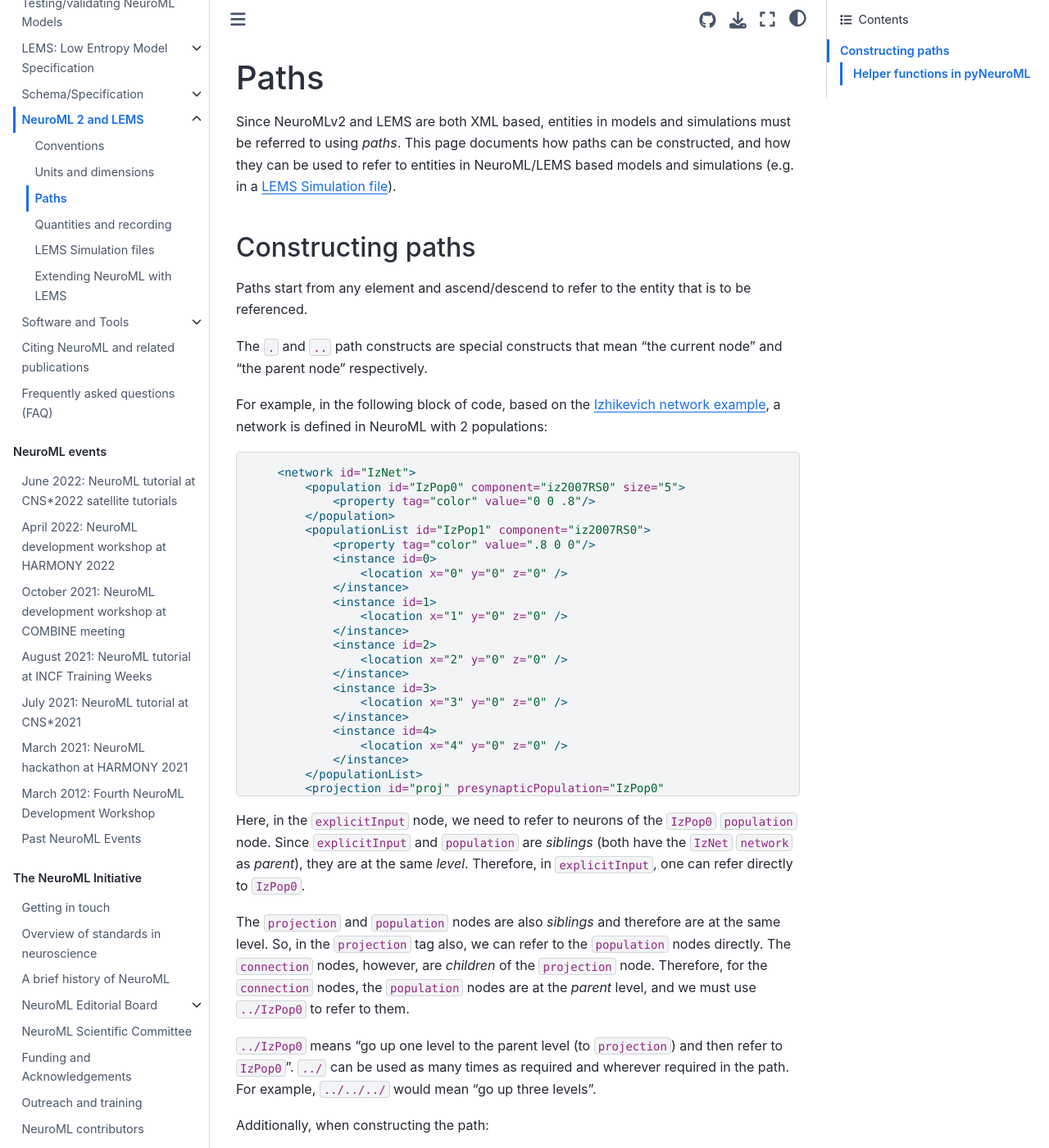
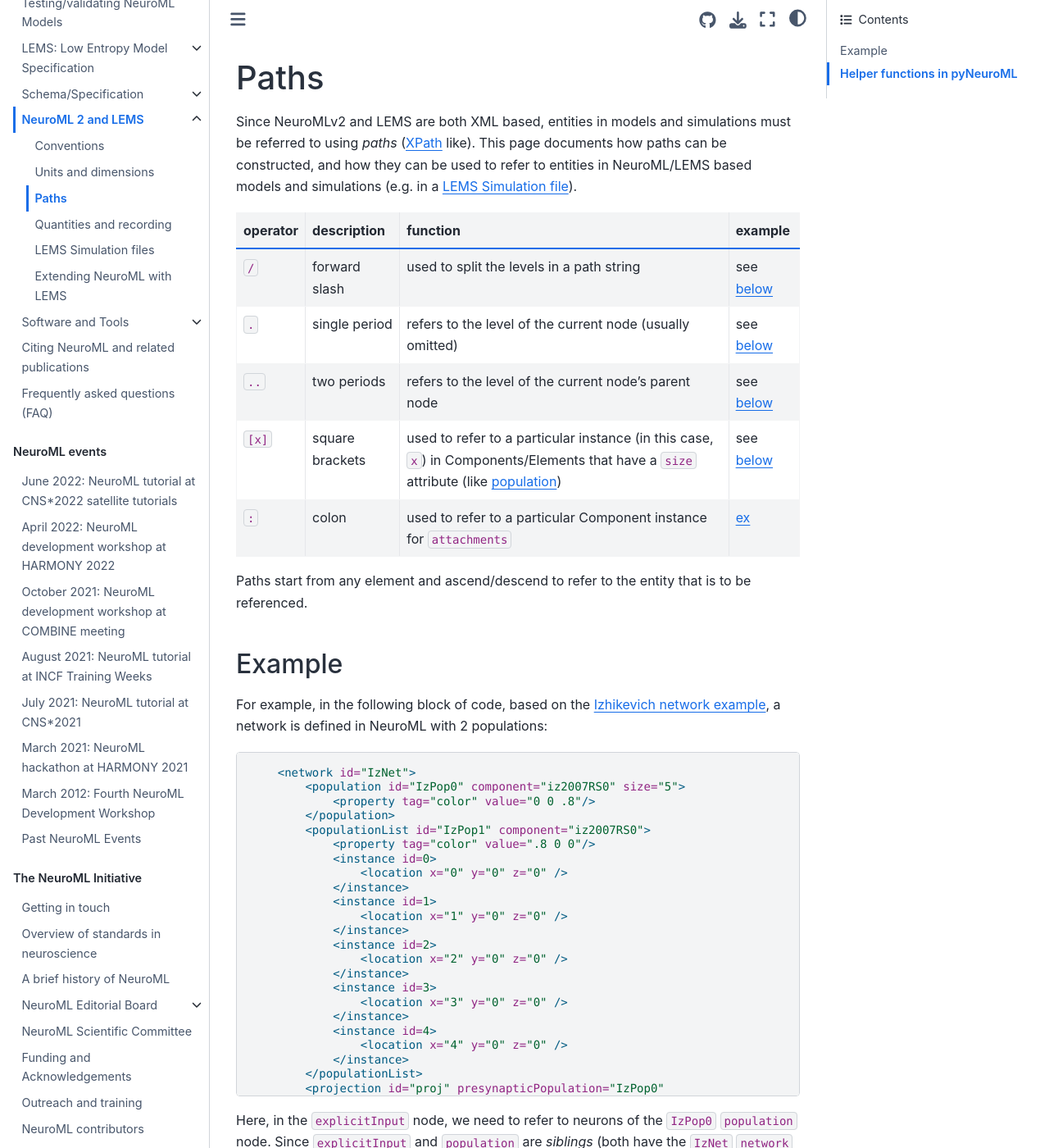
Before and after one commit to NeuroML/Documentation, a Jupyter Book: the page built from source/Userdocs/Paths.md, in a window 1280 px wide and 1400 px high. Shown: the whole window at 82% size. Built offline with Jupyter Book 1.0.4 settings and Sphinx 7.4.7 and the Sphinx Book theme 1.1.4, drawn with Linux system fonts in a browser that asks for light colours; pages that are not in the unit, such as notebooks, are missing from menus; some of the changed text lies outside the part shown.

Commit message:
feat(paths): add table, include missed operators

````diff
--- a/source/Userdocs/Paths.md
+++ b/source/Userdocs/Paths.md
@@ -1,14 +1,42 @@
 (userdocs:paths)=
 # Paths
 
-Since NeuroMLv2 and LEMS are both XML based, entities in models and simulations must be referred to using *paths*.
+Since NeuroMLv2 and LEMS are both XML based, entities in models and simulations must be referred to using *paths* ([XPath](https://en.wikipedia.org/wiki/XPath) like).
 This page documents how paths can be constructed, and how they can be used to refer to entities in NeuroML/LEMS based models and simulations (e.g. in a {ref}`LEMS Simulation file <userdocs:lemssimulation>`).
 
-(userdocs:constructingpaths)=
-## Constructing paths
+```{list-table}
+:header-rows: 1
+:name: paths-operators
+
+* - operator
+  - description
+  - function
+  - example
+* - {code}`/`
+  - forward slash
+  - used to split the levels in a path string
+  - see {ref}`below <userdocs:paths:example>`
+* - {code}`.`
+  - single period
+  - refers to the level of the current node (usually omitted)
+  - see {ref}`below <userdocs:paths:example>`
+* - {code}`..`
+  - two periods
+  - refers to the level of the current node's parent node
+  - see {ref}`below <userdocs:paths:example>`
+* - {code}`[x]`
+  - square brackets
+  - used to refer to a particular instance (in this case, {code}`x`) in Components/Elements that have a `size` attribute (like {ref}`population <schema:population>`)
+  - see {ref}`below <userdocs:paths:example>`
+* - {code}`:`
+  - colon
+  - used to refer to a particular Component instance for {code}`attachments`
+  - [ex](https://github.com/NeuroML/NeuroML2/blob/master/LEMSexamples/LEMS_NML2_Ex25_MultiComp.xml#L45)
+```
 Paths start from any element and ascend/descend to refer to the entity that is to be referenced.
 
-The `.` and `..` path constructs are special constructs that mean "the current node" and "the parent node" respectively.
+(userdocs:paths:example)=
+## Example
 
 For example, in the following block of code, based on the  {ref}`Izhikevich network example <userdocs:gettingstarted:izhikevichnetwork>`, a network is defined in NeuroML with 2 populations:
 ```{code-block} xml
@@ -61,18 +89,8 @@ Therefore, for the `connection` nodes, the `population` nodes are at the *parent
 `../` can be used as many times as required and wherever required in the path.
 For example, `../../../` would mean "go up three levels".
 
-Additionally, when constructing the path:
-
-- for any `child` elements, the *name* of the element should be used in the path
-- for `children` elements, the *id* of the element should be used in the path (because all children will have the same name)
-- for elements that have a `size` attribute like {ref}`population <schema:population>`, individual elements should be referred to using the `[]` operator (these elements instantiate multiple instances of the provided component without the user having the specify each instance explicitly)
-
-Note the difference in the paths used for the `population` and `populationList` components.
-Whereas `population` uses the `size` attribute to instantiate multiple instances of the cell, each instance must be explicitly mentioned when using the `populationList` component.
-This is because unlike `population`, in `populationList` all `instance` elements are `children` elements.
-
-(userdocs:constructingpaths:pyneuroml)=
-### Helper functions in pyNeuroML
+(userdocs:pyneuroml)=
+## Helper functions in pyNeuroML
 
 ```{note}
 These functions require {ref}`pyNeuroML <pyneuroml>` version 0.5.18+, and {ref}`pylems <pylems>` version 0.5.8+.
````
